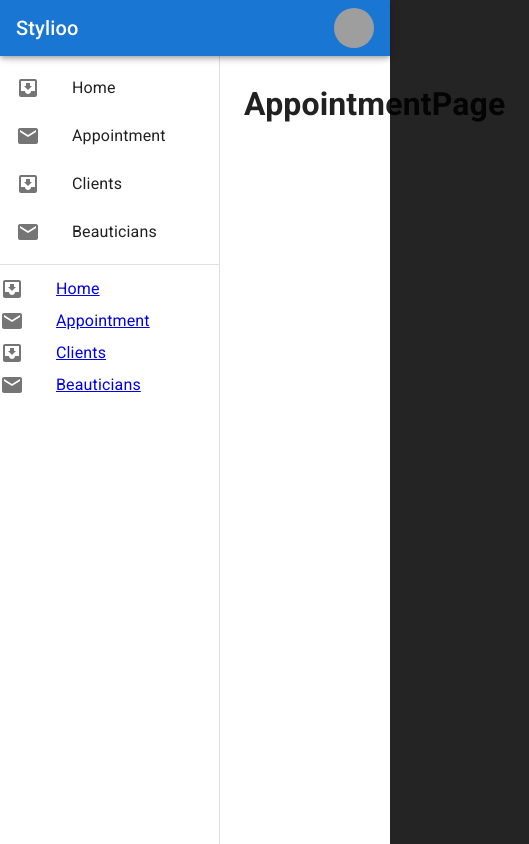
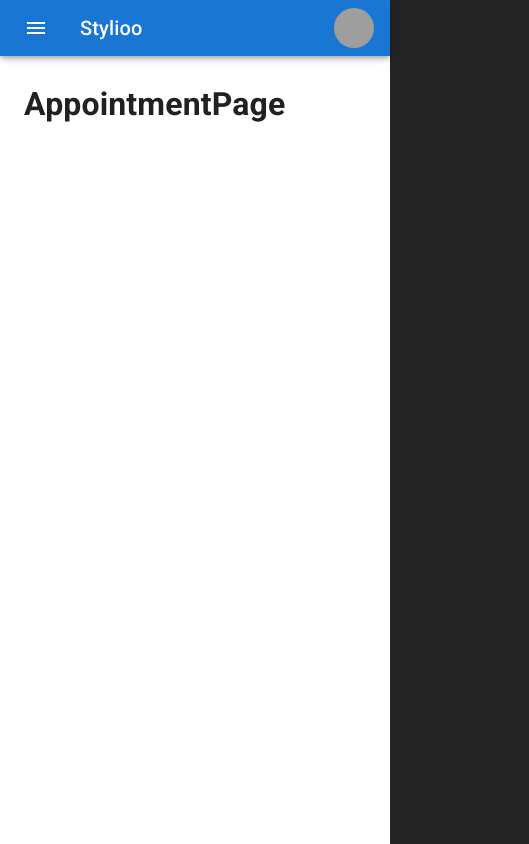
Before and after one commit to Stylioo/stylioo-web-portal, a React (Vite) app: page /appointment in a window 390 px wide. Shown: the whole page, 529 px wide, since content can reach past the window. Built offline with nearby package versions, Linux system fonts and the light colour scheme; grey boxes are pictures that could not be loaded.

Commit message:
responsive drawer

```diff
--- a/src/components/sidebar/index.tsx
+++ b/src/components/sidebar/index.tsx
@@ -2,9 +2,11 @@ import React, { useState } from 'react';
 import { CssBaseline, Box, Drawer, AppBar, Toolbar, List, Typography, Divider, ListItem, ListItemButton, ListItemIcon, ListItemText, Menu, Container, Avatar, Tooltip, MenuItem, IconButton, useMediaQuery } from '@mui/material';
 import MailIcon from '@mui/icons-material/Mail';
 import InboxIcon from '@mui/icons-material/MoveToInbox';
+import MenuIcon from '@mui/icons-material/Menu';
 
 import { Link } from 'react-router-dom';
-import { useTheme } from '@emotion/react';
+
+import { useTheme } from '@mui/material/styles';
 
 const drawerWidth = 220;
 const settings = ['Profile', 'Account', 'Dashboard', 'Logout'];
@@ -33,11 +35,9 @@ export default function SideBar({ children }: sidebarPropType) {
     const handleCloseUserMenu = () => {
         setAnchorElUser(null);
     };
-
-    const theme = useTheme()
-    // const [isMobile, setIsMobile] = useState(false)
-
-    // const isMobile = useMediaQuery(theme.breakpoints.down('md'));
+    const theme = useTheme();
+    const isMobile = useMediaQuery(theme.breakpoints.down('md'));
+    const [openDrawer, setOpenDrawer] = useState(false);
 
     return (
         <Box sx={{ display: 'flex' }}>
@@ -45,17 +45,25 @@ export default function SideBar({ children }: sidebarPropType) {
             <AppBar position="fixed" sx={{ zIndex: (theme) => theme.zIndex.drawer + 1 }}>
                 <Container maxWidth="xl">
                     <Toolbar disableGutters sx={{
-                        display: 'flex',
-                        justifyContent: 'space-between',
-                        alignItems: 'center',
+
                     }}>
+                        <IconButton
+                            sx={{
+                                marginRight: '1.5rem'
+                            }}
+                            onClick={() => setOpenDrawer(!openDrawer)}
+                        ><MenuIcon sx={{
+                            display: isMobile ? 'block' : 'none',
+                            color: 'white',
+                            fontSize: '1.5rem',
+                        }} /></IconButton>
                         <Typography
                             variant="h6"
                             noWrap
                         >
                             Stylioo
                         </Typography>
-
+                        <Box sx={{ flexGrow: 1 }} />
                         <Box sx={{ flexGrow: 0 }}>
                             <Tooltip title="Open settings">
                                 <IconButton onClick={handleOpenUserMenu} sx={{ p: 0 }}>
@@ -89,12 +97,14 @@ export default function SideBar({ children }: sidebarPropType) {
                 </Container>
             </AppBar>
             <Drawer
-                variant="permanent"
+                variant={isMobile ? "temporary" : "permanent"}
+                open={openDrawer}
                 sx={{
                     width: drawerWidth,
                     flexShrink: 0,
                     [`& .MuiDrawer-paper`]: { width: drawerWidth, boxSizing: 'border-box' },
                 }}
+
             >
                 <Toolbar />
                 <Box sx={{ overflow: 'auto' }}>
```
